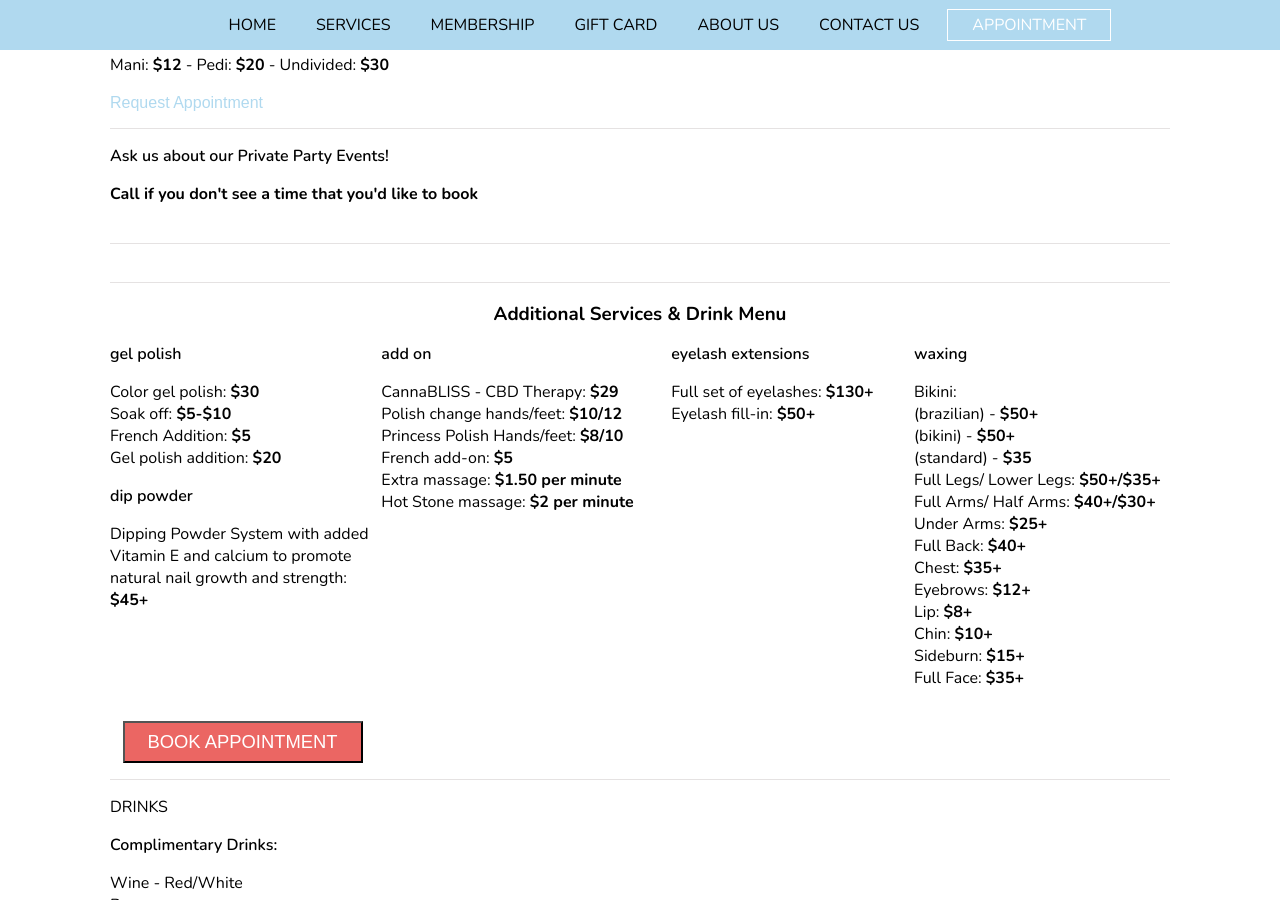
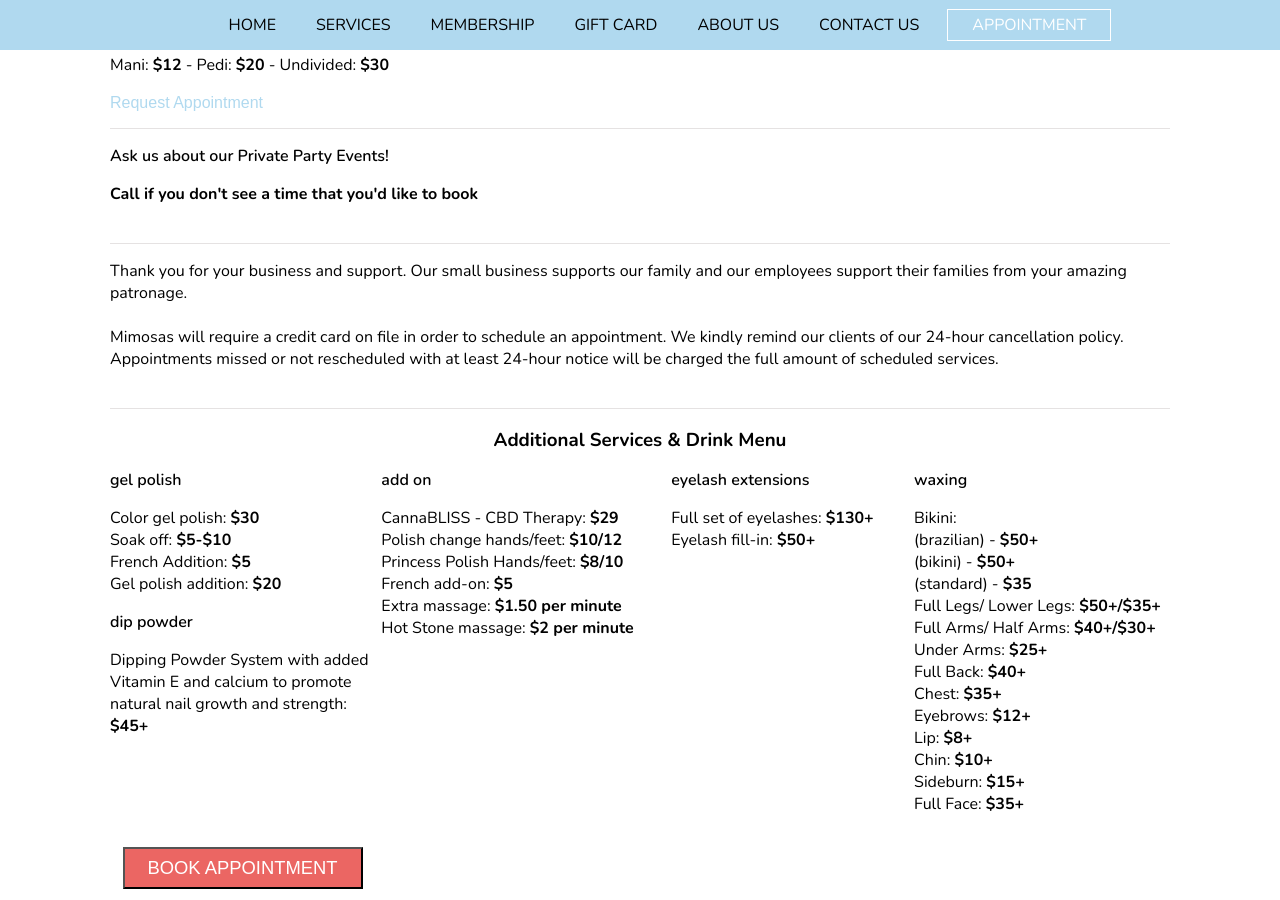
Before and after one commit to mimosasnailbar/mimosas, a Jekyll site: the page built from services.html, in a window 1280 px wide and 900 px high, scrolled down 2589 px. Built offline with Jekyll 4.4.1, drawn with Linux system fonts in a browser that asks for light colours; nearby versions of some CDN libraries.

Commit message:
Updated 'services.html' via CloudCannon

```diff
--- a/services.html
+++ b/services.html
@@ -120,7 +120,7 @@ layout: default
 
 		</p>
 		<p class="service__info editable">
-
+			Thank you for your business and support. Our small business supports our family and our employees support their families from your amazing patronage.&nbsp;<br /><br />Mimosas will require a credit card on file in order to schedule an appointment. We kindly remind our clients of our 24-hour cancellation policy. Appointments missed or not rescheduled with at least 24-hour notice will be charged the full amount of scheduled services.
 		</p>
 		<p class="editable">
 
```
